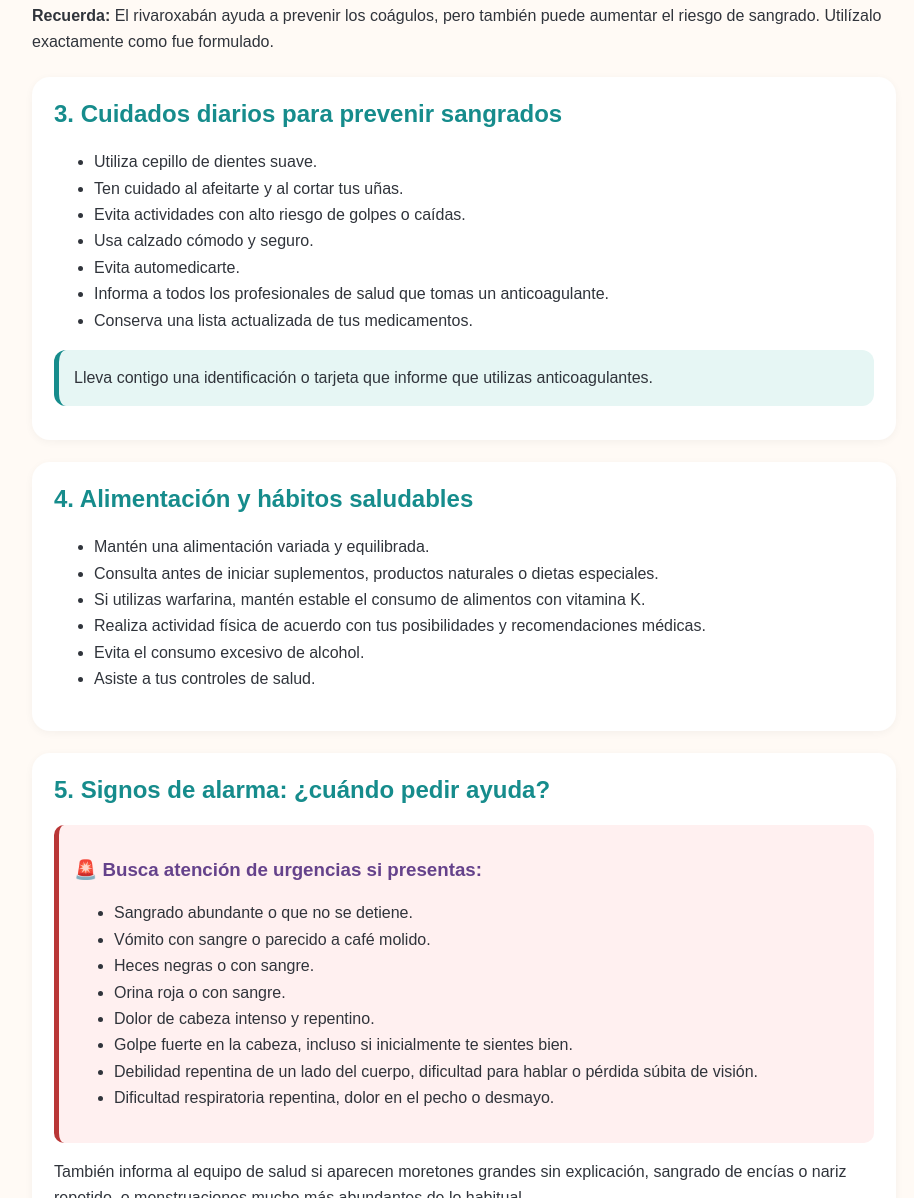
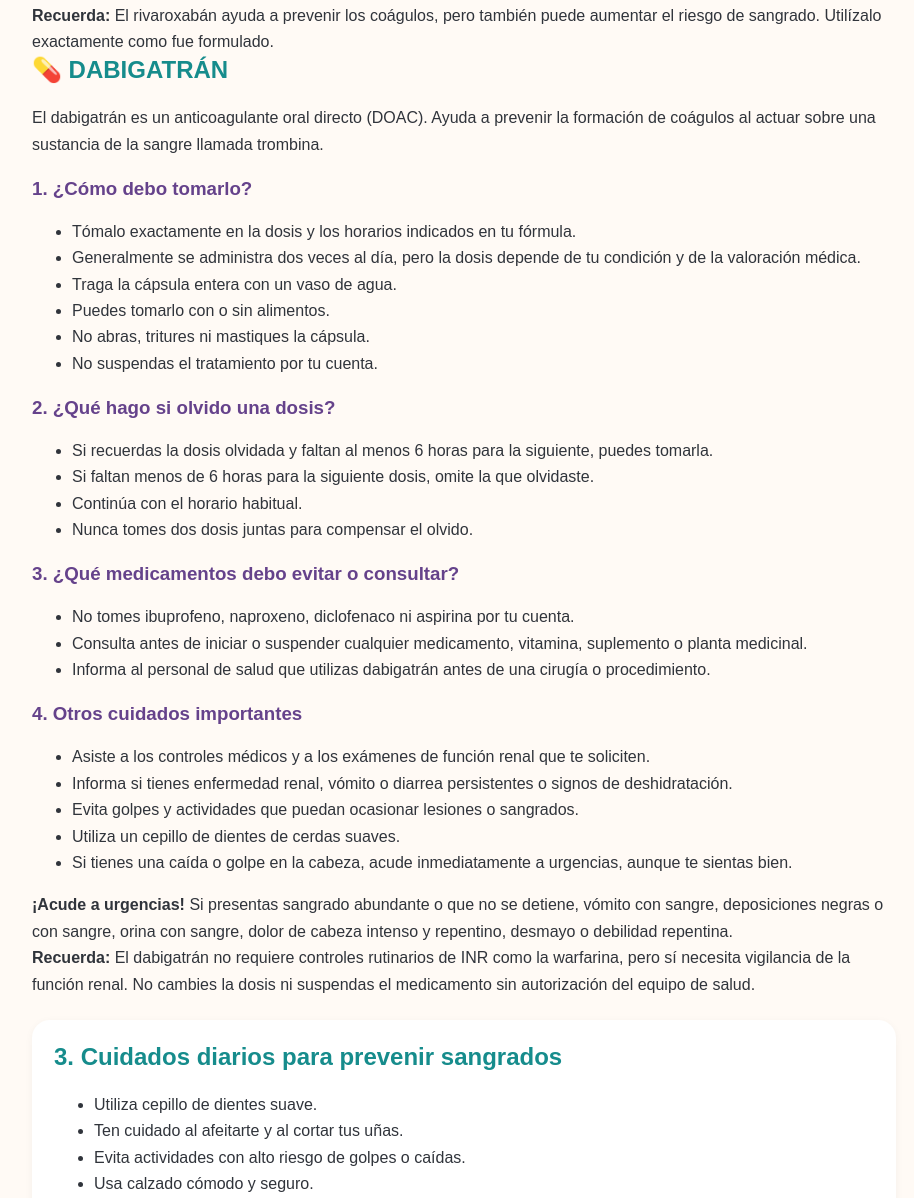
Before and after one commit to Transformarte-educacion/Transformarte-Educacion, a plain HTML site: page anticoagulacion.html in a window 1280 px wide. Shown: the part 6771-7969 px from the top of the page, without its empty margins (176-1090 px from the left). Drawn offline with Linux system fonts and the light colour scheme.

Commit message:
Agrega educación sobre uso seguro de dabigatrán

```diff
--- a/anticoagulacion.html
+++ b/anticoagulacion.html
@@ -501,8 +501,71 @@ footer {
   </div>
 </section>
 
+<section id="dabigatran">
+  <h2>💊 DABIGATRÁN</h2>
 
+  <p>
+    El dabigatrán es un anticoagulante oral directo (DOAC).
+    Ayuda a prevenir la formación de coágulos al actuar sobre
+    una sustancia de la sangre llamada trombina.
+  </p>
 
+  <div class="info">
+    <h3>1. ¿Cómo debo tomarlo?</h3>
+    <ul>
+      <li>Tómalo exactamente en la dosis y los horarios indicados en tu fórmula.</li>
+      <li>Generalmente se administra dos veces al día, pero la dosis depende de tu condición y de la valoración médica.</li>
+      <li>Traga la cápsula entera con un vaso de agua.</li>
+      <li>Puedes tomarlo con o sin alimentos.</li>
+      <li>No abras, tritures ni mastiques la cápsula.</li>
+      <li>No suspendas el tratamiento por tu cuenta.</li>
+    </ul>
+  </div>
+
+  <div class="info">
+    <h3>2. ¿Qué hago si olvido una dosis?</h3>
+    <ul>
+      <li>Si recuerdas la dosis olvidada y faltan al menos 6 horas para la siguiente, puedes tomarla.</li>
+      <li>Si faltan menos de 6 horas para la siguiente dosis, omite la que olvidaste.</li>
+      <li>Continúa con el horario habitual.</li>
+      <li>Nunca tomes dos dosis juntas para compensar el olvido.</li>
+    </ul>
+  </div>
+
+  <div class="info">
+    <h3>3. ¿Qué medicamentos debo evitar o consultar?</h3>
+    <ul>
+      <li>No tomes ibuprofeno, naproxeno, diclofenaco ni aspirina por tu cuenta.</li>
+      <li>Consulta antes de iniciar o suspender cualquier medicamento, vitamina, suplemento o planta medicinal.</li>
+      <li>Informa al personal de salud que utilizas dabigatrán antes de una cirugía o procedimiento.</li>
+    </ul>
+  </div>
+
+  <div class="info">
+    <h3>4. Otros cuidados importantes</h3>
+    <ul>
+      <li>Asiste a los controles médicos y a los exámenes de función renal que te soliciten.</li>
+      <li>Informa si tienes enfermedad renal, vómito o diarrea persistentes o signos de deshidratación.</li>
+      <li>Evita golpes y actividades que puedan ocasionar lesiones o sangrados.</li>
+      <li>Utiliza un cepillo de dientes de cerdas suaves.</li>
+      <li>Si tienes una caída o golpe en la cabeza, acude inmediatamente a urgencias, aunque te sientas bien.</li>
+    </ul>
+  </div>
+
+  <div class="alerta">
+    <strong>¡Acude a urgencias!</strong>
+    Si presentas sangrado abundante o que no se detiene, vómito con sangre,
+    deposiciones negras o con sangre, orina con sangre, dolor de cabeza
+    intenso y repentino, desmayo o debilidad repentina.
+  </div>
+
+  <div class="info">
+    <strong>Recuerda:</strong>
+    El dabigatrán no requiere controles rutinarios de INR como la warfarina,
+    pero sí necesita vigilancia de la función renal. No cambies la dosis
+    ni suspendas el medicamento sin autorización del equipo de salud.
+  </div>
+</section>
 <section class="seccion" id="cuidados">
 <h2>3. Cuidados diarios para prevenir sangrados</h2>
 <ul>
```
